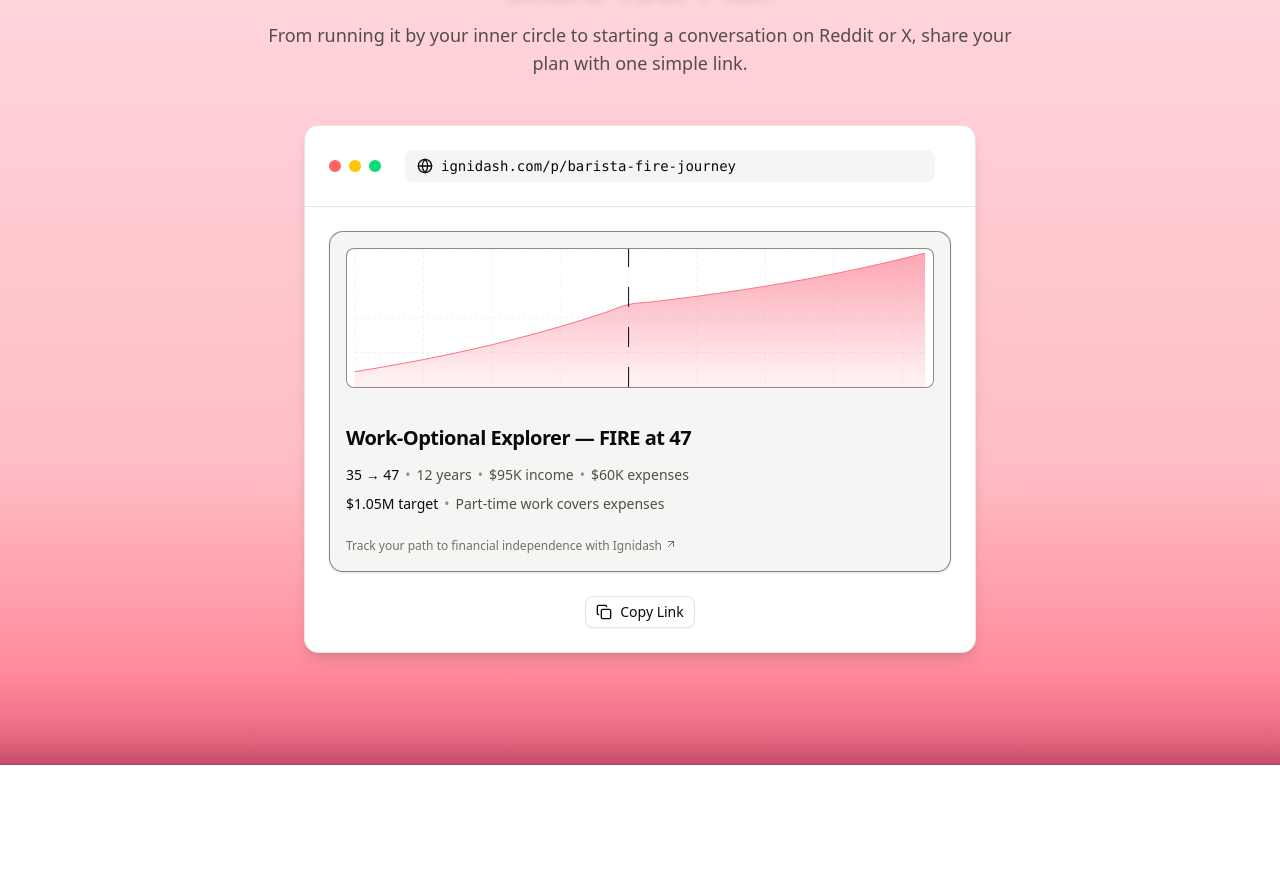
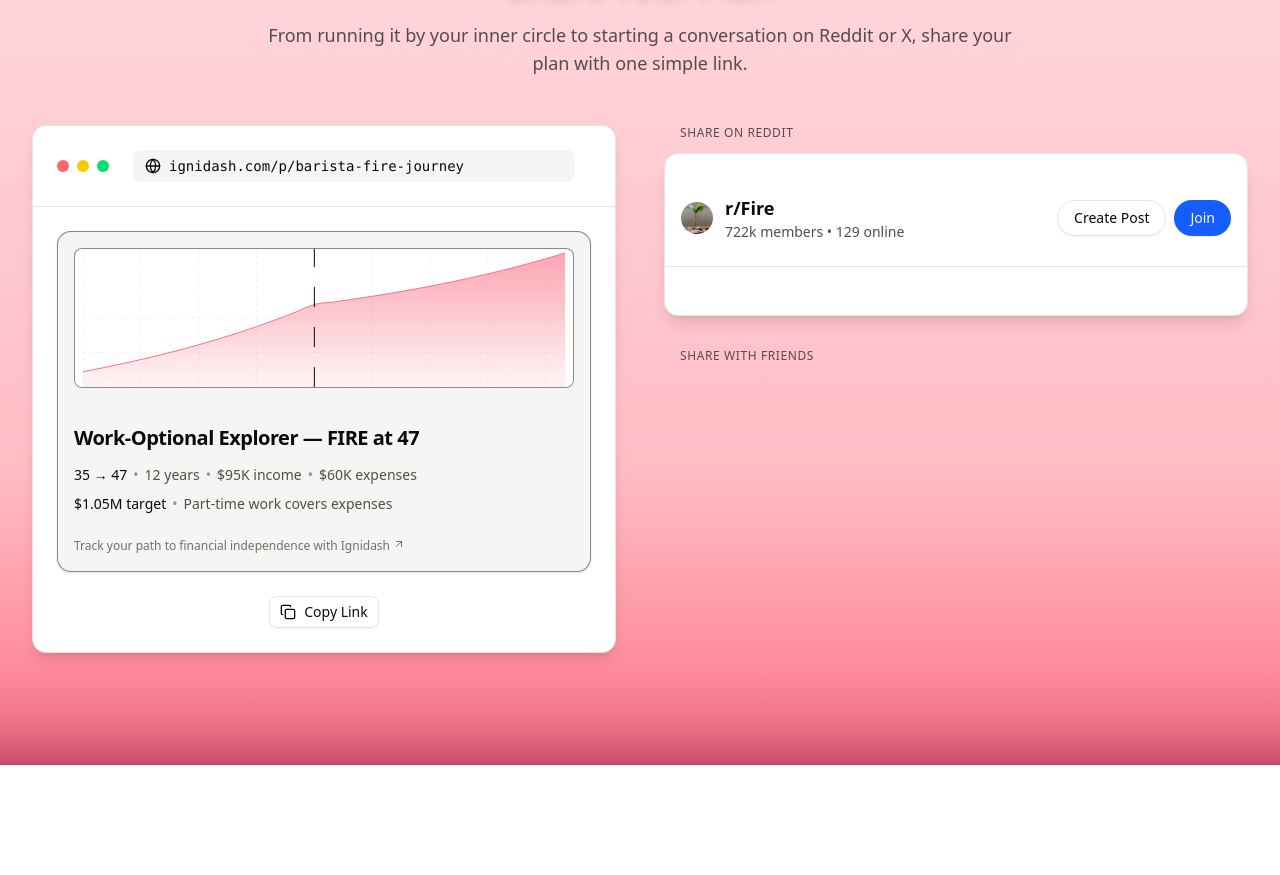
Before and after one commit to schelskedevco/ignidash-legacy, a Next.js app: page / in a window 1280 px wide. Shown: the part 3864-4739 px from the top of the page. Built offline with nearby package versions, Linux system fonts and the light colour scheme.

Commit message:
reddit card header
Summary:

Test Plan:

```diff
--- /dev/null
+++ b/src/components/features/plan-sharing/components/mock-reddit.tsx
@@ -0,0 +1,50 @@
+"use client";
+
+import { Card, CardHeader, CardContent } from "@/components/ui/card";
+import { Button } from "@/components/ui/button";
+import Image from "next/image";
+
+export function MockReddit() {
+  return (
+    <Card className="hover:border-primary/30 w-full max-w-2xl shadow-lg transition-all duration-300">
+      <CardHeader className="flex items-center justify-between border-b p-4">
+        <div className="flex items-center gap-3">
+          <div className="flex h-8 w-8 items-center justify-center">
+            <Image
+              src="/fire-icon.jpg"
+              alt="r/Fire subreddit icon"
+              width={32}
+              height={32}
+              className="h-8 w-8 rounded-full"
+            />
+          </div>
+          <div>
+            <h2 className="text-left text-lg font-semibold">
+              <a
+                href="https://www.reddit.com/r/Fire/"
+                target="_blank"
+                rel="noopener noreferrer"
+                className="hover:underline"
+              >
+                r/Fire
+              </a>
+            </h2>
+            <p className="text-muted-foreground text-sm">
+              722k members • 129 online
+            </p>
+          </div>
+        </div>
+        <div className="flex gap-2">
+          <Button variant="outline" className="rounded-full">
+            Create Post
+          </Button>
+          <Button className="rounded-full bg-blue-600 hover:bg-blue-700">
+            Join
+          </Button>
+        </div>
+      </CardHeader>
+
+      <CardContent className="space-y-6"></CardContent>
+    </Card>
+  );
+}
--- a/src/components/features/plan-sharing/plan-sharing-section.tsx
+++ b/src/components/features/plan-sharing/plan-sharing-section.tsx
@@ -2,6 +2,7 @@ import { Share2 } from "lucide-react";
 import { ProductPageSectionHeader } from "@/components/layout/wrappers/product-page-section-header";
 import { ProductPageSection } from "@/components/layout/wrappers/product-page-section";
 import { MockBrowser } from "./components/mock-browser";
+import { MockReddit } from "./components/mock-reddit";
 import {
   MAX_WIDTHS,
   TYPOGRAPHY,
@@ -27,8 +28,33 @@ export function PlanSharingSection() {
         }
         description="From running it by your inner circle to starting a conversation on Reddit or X, share your plan with one simple link."
       />
-      <div className="flex justify-center">
-        <MockBrowser />
+
+      <div className="grid gap-8 lg:grid-cols-2 lg:gap-12">
+        {/* Left Column - MockBrowser */}
+        <div className="flex justify-center lg:justify-start">
+          <MockBrowser />
+        </div>
+
+        {/* Right Column - Social Examples */}
+        <div className="flex flex-col items-center gap-8 lg:items-start">
+          {/* Reddit Example */}
+          <div className="w-full space-y-3">
+            <p className="text-muted-foreground ml-4 text-center text-xs font-medium tracking-wider uppercase lg:text-left">
+              Share on Reddit
+            </p>
+            <div className="flex justify-center lg:justify-start">
+              <MockReddit />
+            </div>
+          </div>
+
+          {/* iMessage Example */}
+          <div className="w-full space-y-3">
+            <p className="text-muted-foreground ml-4 text-center text-xs font-medium tracking-wider uppercase lg:text-left">
+              Share with Friends
+            </p>
+            {/* <MockiMessage /> */}
+          </div>
+        </div>
       </div>
     </ProductPageSection>
   );
```
Also changed, not shown: public/fire-icon.jpg (added).
